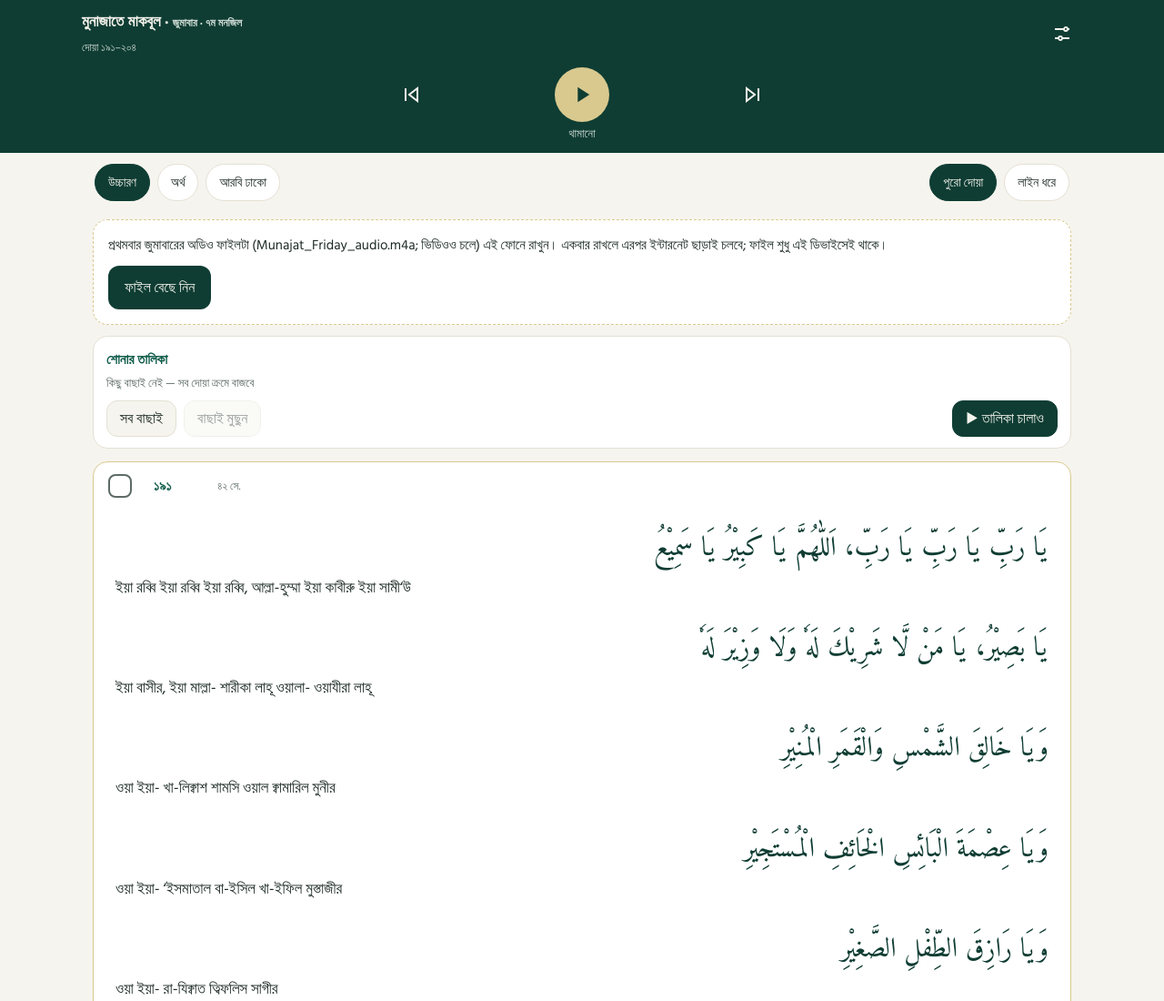
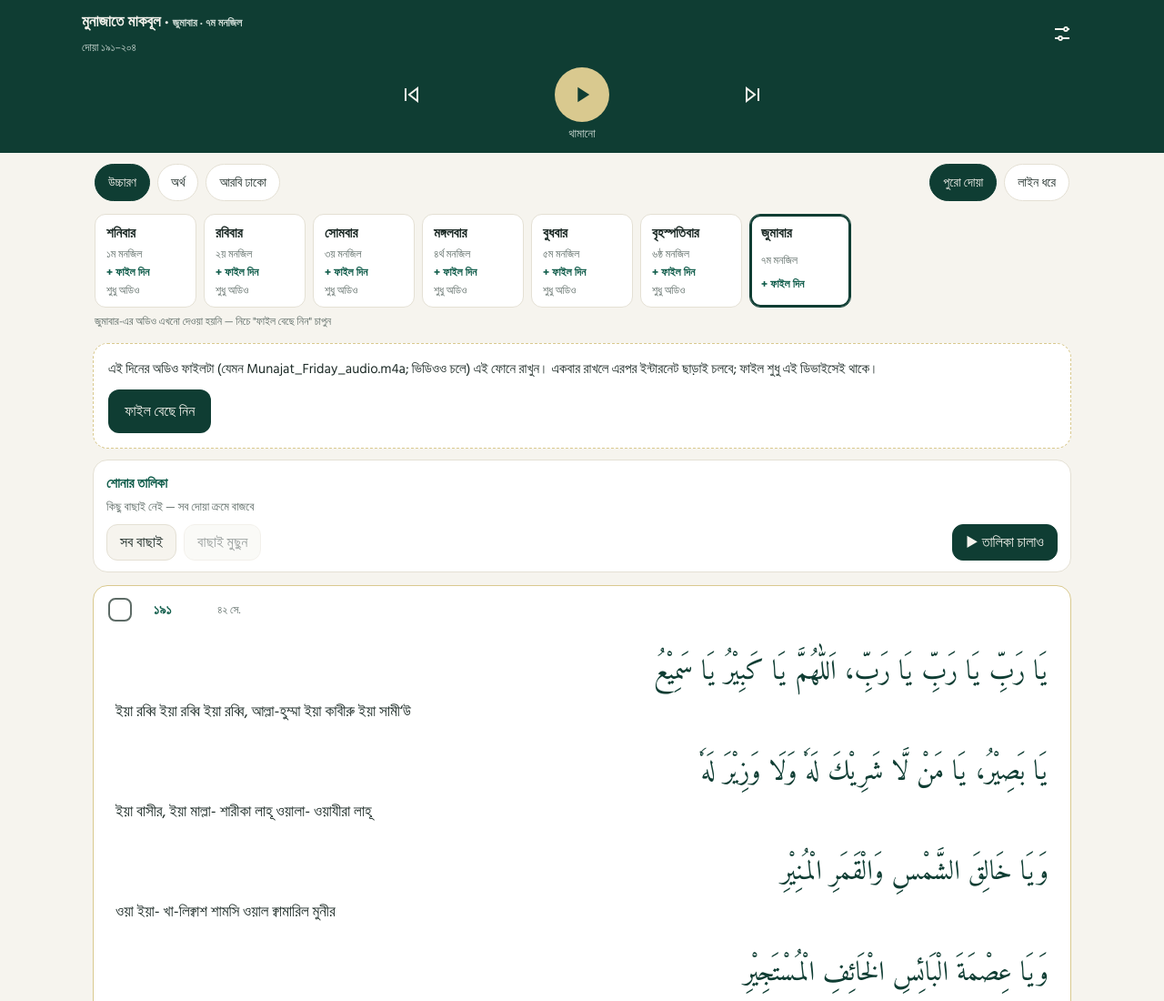
Before and after one commit to SIL-CBS/shopno-kuthir, a plain HTML site: page munajat/index.html in a window 1280 px wide. Shown: the top 1100 px of the page at 91% size. Drawn offline with Linux system fonts and the light colour scheme.

Commit message:
Munajat: 7-day list, separate file per day

```diff
--- a/munajat/app.js
+++ b/munajat/app.js
@@ -6,11 +6,22 @@
   let S; try { S = Object.assign({}, DEF, JSON.parse(localStorage.getItem(KEY) || '{}')); } catch (e) { S = Object.assign({}, DEF); }
   if (S.v !== VER) { S.nudge = {}; S.v = VER; } // সময় নতুন করে মেলানো হয়েছে — পুরোনো সরানো বাদ
   if (!Array.isArray(S.sel)) S.sel = [];
-  const save = () => { try { localStorage.setItem(KEY, JSON.stringify(S)); } catch (e) {} };
-  const day = DATA.days[0], duas = day.duas, DAYKEY = day.id || 'friday';
+  /* ---------- দিন: ৭ দিনের তালিকা; যে দিনের লেখা এখনো নেই, সেটা পুরো ফাইল এক টানা বাজে ---------- */
+  const DAYS = [['saturday', 'শনিবার', '১ম মনজিল'], ['sunday', 'রবিবার', '২য় মনজিল'], ['monday', 'সোমবার', '৩য় মনজিল'], ['tuesday', 'মঙ্গলবার', '৪র্থ মনজিল'], ['wednesday', 'বুধবার', '৫ম মনজিল'], ['thursday', 'বৃহস্পতিবার', '৬ষ্ঠ মনজিল'], ['friday', 'জুমাবার', '৭ম মনজিল']];
+  let DAYID = 'friday'; try { DAYID = localStorage.getItem('mm_day') || 'friday'; } catch (e) {}
+  if (!DAYS.some((d) => d[0] === DAYID)) DAYID = 'friday';
+  const DMETA = DAYS.find((d) => d[0] === DAYID);
+  const day = DATA.days.find((d) => d.id === DAYID) || {id: DAYID, title: DMETA[1] + ' · ' + DMETA[2], range: 'লেখা এখনো যোগ হয়নি — শুধু অডিও', placeholder: true,
+    duas: [{no: '—', s: 0, e: 1e6, lines: [{ar: '', bn: 'এই দিনের আরবি লেখা, উচ্চারণ আর অর্থ এখনো যোগ হয়নি। অডিও পুরোটা বাজবে।', s: 0, e: 1e6}]}]};
+  const duas = day.duas, DAYKEY = DAYID;
+  // প্রতিটি দিনের বাছাই, কোন দোয়ায় ছিলেন আর সময়-ঠিক আলাদা থাকে
+  S.perDay = S.perDay || {}; if (!S.perDay.friday && !S.dayInit) S.perDay.friday = {dua: S.dua, sel: S.sel, nudge: S.nudge}; S.dayInit = 1;
+  { const pd = S.perDay[DAYID] || {}; S.dua = Math.min(pd.dua || 0, duas.length - 1); S.sel = (pd.sel || []).filter((i) => i < duas.length); S.nudge = pd.nudge || {}; }
+  const save = () => { S.perDay[DAYID] = {dua: S.dua, sel: S.sel, nudge: S.nudge}; try { localStorage.setItem(KEY, JSON.stringify(S)); } catch (e) {} };
   /* ---------- IndexedDB: মিডিয়া ফাইল ---------- */
   const idb = () => new Promise((ok, bad) => { const r = indexedDB.open('munajat', 1); r.onupgradeneeded = () => r.result.createObjectStore('media'); r.onsuccess = () => ok(r.result); r.onerror = () => bad(r.error); });
   const putMedia = async (k, blob) => { const db = await idb(); return new Promise((ok, bad) => { const t = db.transaction('media', 'readwrite'); t.objectStore('media').put(blob, k); t.oncomplete = ok; t.onerror = () => bad(t.error); }); };
+  const mediaKeys = async () => { try { const db = await idb(); return await new Promise((ok) => { const r = db.transaction('media').objectStore('media').getAllKeys(); r.onsuccess = () => ok(r.result || []); r.onerror = () => ok([]); }); } catch (e) { return []; } };
   const getMedia = async (k) => { const db = await idb(); return new Promise((ok) => { const r = db.transaction('media').objectStore('media').get(k); r.onsuccess = () => ok(r.result || null); r.onerror = () => ok(null); }); };
   /* ---------- সময় ---------- */
   const LEAD = 0.12; // লাইনের শুরু যেন কেটে না যায়
@@ -88,9 +99,17 @@
   $('#sheet').addEventListener('click', (ev) => { if (ev.target.id === 'sheet') $('#sheet').hidden = true; });
   document.addEventListener('click', (ev) => { const l = ev.target.closest('.ln'); if (!l || ev.target.closest('button')) return; const j = +l.dataset.line; if (!media.src) return; if (S.mode === 'line') playDua(S.dua, j); else { const [s] = lineSpan(S.dua, j); if (!plan) playDua(S.dua); media.currentTime = Math.max(0, s - LEAD); } });
   $('#file').addEventListener('change', async (ev) => { const f = ev.target.files[0]; if (!f) return; $('#fileMsg').textContent = 'রাখা হচ্ছে…'; try { await putMedia(DAYKEY, f); if (navigator.storage && navigator.storage.persist) navigator.storage.persist(); await loadMedia(); } catch (e) { $('#fileMsg').textContent = 'রাখা যায়নি: ' + e.message; } });
-  const loadMedia = async () => { let blob = null; try { blob = await getMedia(DAYKEY); } catch (e) {} if (!blob) { document.body.classList.add('nofile'); $('#fileMsg').textContent = ''; return; } document.body.classList.remove('nofile'); document.body.classList.toggle('audio-only', /^audio\//.test(blob.type) || /\.(m4a|mp3|aac|ogg|wav)$/i.test(blob.name || '')); media.src = URL.createObjectURL(blob); media.load(); $('#fileMsg').textContent = 'ফাইল এই ডিভাইসে আছে · ' + bn((blob.size / 1048576).toFixed(1)) + ' MB'; };
+  const loadMedia = async () => { let blob = null; try { blob = await getMedia(DAYKEY); } catch (e) {} if (!blob) { document.body.classList.add('nofile'); $('#fileMsg').textContent = DMETA[1] + '-এর অডিও এখনো দেওয়া হয়নি — নিচে "ফাইল বেছে নিন" চাপুন'; return; } document.body.classList.remove('nofile'); document.body.classList.toggle('audio-only', /^audio\//.test(blob.type) || /\.(m4a|mp3|aac|ogg|wav)$/i.test(blob.name || '')); media.src = URL.createObjectURL(blob); media.load(); if (day.placeholder) media.addEventListener('loadedmetadata', () => { const e = Math.max(1, media.duration - 0.1); duas[0].e = e; duas[0].lines[0].e = e; }, {once: true}); drawDays(); $('#fileMsg').textContent = DMETA[1] + '-এর ফাইল এই ডিভাইসে আছে · ' + bn((blob.size / 1048576).toFixed(1)) + ' MB'; };
   if ('mediaSession' in navigator) { try { navigator.mediaSession.setActionHandler('play', toggle); navigator.mediaSession.setActionHandler('pause', toggle); navigator.mediaSession.setActionHandler('nexttrack', () => $('#next').click()); navigator.mediaSession.setActionHandler('previoustrack', () => $('#prev').click()); } catch (e) {} }
   if ('serviceWorker' in navigator && location.protocol === 'https:') navigator.serviceWorker.register('sw.js');
   $('#dayTitle').textContent = day.title; $('#dayRange').textContent = day.range; const src = $('#mnSrc'); if (src && day.mnSrc) src.href = day.mnSrc;
-  render(); loadMedia();
+  /* ---------- দিনের তালিকা ---------- */
+  async function drawDays() { const box = $('#days'); if (!box) return; const keys = await mediaKeys();
+    box.innerHTML = DAYS.map(([id, nm, mz]) => { const has = keys.includes(id), txt = DATA.days.some((d) => d.id === id);
+      return `<button type="button" class="dy${id === DAYID ? ' cur' : ''}" data-day="${id}"><b>${nm}</b><small>${mz}</small><i class="${has ? 'ok' : 'no'}">${has ? '✓ ফাইল আছে' : '+ ফাইল দিন'}</i>${txt ? '' : '<i class="tx">শুধু অডিও</i>'}</button>`; }).join('');
+    box.querySelectorAll('[data-day]').forEach((b) => b.onclick = async () => { const id = b.dataset.day, has = (await mediaKeys()).includes(id);
+      if (id === DAYID) { if (!has) { $('#file').value = ''; $('#file').click(); } return; }
+      save(); try { localStorage.setItem('mm_day', id); } catch (e) {} if (!has) { try { sessionStorage.setItem('mm_pick', '1'); } catch (e) {} } location.reload(); }); }
+  render(); loadMedia(); drawDays();
+  try { if (sessionStorage.getItem('mm_pick')) { sessionStorage.removeItem('mm_pick'); $('#fileMsg').textContent = DMETA[1] + '-এর অডিও দিন — নিচের "ফাইল বেছে নিন" চাপুন'; } } catch (e) {}
 })();
--- a/munajat/index.html
+++ b/munajat/index.html
@@ -71,7 +71,8 @@ main{padding:6px 12px 120px}
 .st{display:flex;align-items:center;justify-content:space-between;gap:10px}.st div{display:flex;align-items:center;gap:6px}.st button{width:44px}.st output{min-width:60px;text-align:center;font-weight:700;color:var(--accent);font-size:17px}
 .st small{display:block;color:var(--muted);font-size:12px}
 .file{margin:12px;padding:16px;border-radius:16px;background:var(--card);border:1px dashed var(--gold);display:none}
-.nofile .file{display:block}.file p{margin:0 0 10px;font-size:15px;line-height:1.6}
+.nofile .file{display:block}
+.days{display:flex;gap:8px;overflow-x:auto;padding:10px 14px 4px;scrollbar-width:thin}.dy{flex:0 0 auto;display:grid;gap:1px;text-align:left;border:1px solid var(--line);background:var(--card);border-radius:12px;padding:8px 12px;min-width:112px}.dy b{font-size:15px}.dy small{font-size:12px;color:var(--muted)}.dy i{font-style:normal;font-size:12px}.dy i.ok{color:#1d6b3a}.dy i.no{color:var(--accent)}.dy i.tx{color:var(--muted)}.dy.cur{border-color:var(--deep);box-shadow:inset 0 0 0 2px var(--deep)}.file p{margin:0 0 10px;font-size:15px;line-height:1.6}
 .big{min-height:48px;border-radius:12px;border:0;background:var(--deep);color:#f6f4ee;padding:0 18px;font-size:16px}
 #fileMsg{font-size:12px;color:var(--muted);padding:2px 14px}
 @media (min-width:900px){.stage{grid-template-columns:minmax(0,1fr) 300px;align-items:end}video{max-height:42vh}}
@@ -106,9 +107,10 @@ main{padding:6px 12px 120px}
     <button class="chip" data-set="mode:line">লাইন ধরে</button>
   </div>
   <button type="button" class="arnote" data-tg="hideAr">আরবি ঢাকা আছে (মুখস্থ যাচাইয়ের জন্য) — দেখাতে এখানে চাপুন</button>
+  <section class="days" id="days" aria-label="দিন বাছাই"></section>
   <div id="fileMsg"></div>
   <section class="file">
-    <p>প্রথমবার জুমাবারের অডিও ফাইলটা (Munajat_Friday_audio.m4a; ভিডিওও চলে) এই ফোনে রাখুন। একবার রাখলে এরপর ইন্টারনেট ছাড়াই চলবে; ফাইল শুধু এই ডিভাইসেই থাকে।</p>
+    <p>এই দিনের অডিও ফাইলটা (যেমন Munajat_Friday_audio.m4a; ভিডিওও চলে) এই ফোনে রাখুন। একবার রাখলে এরপর ইন্টারনেট ছাড়াই চলবে; ফাইল শুধু এই ডিভাইসেই থাকে।</p>
     <button class="big" id="addFile">ফাইল বেছে নিন</button>
     <input type="file" id="file" accept="audio/*,video/*,.m4a,.mp3,.mp4,.aac,.wav,.ogg,.webm" hidden>
   </section>
@@ -134,7 +136,7 @@ main{padding:6px 12px 120px}
     <div class="grp"><span>ফাইল</span><button class="big" onclick="document.getElementById('file').click()">অন্য ফাইল দিন</button></div>
   </div>
 </div>
-<script src="data.js?v=8"></script>
-<script src="app.js?v=8"></script>
+<script src="data.js?v=9"></script>
+<script src="app.js?v=9"></script>
 </body>
 </html>
--- a/munajat/sw.js
+++ b/munajat/sw.js
@@ -1,4 +1,4 @@
-const C = 'munajat-v8', SHELL = ['./', 'index.html', 'app.js?v=8', 'data.js?v=8', 'manifest.json', 'icon.svg'];
+const C = 'munajat-v9', SHELL = ['./', 'index.html', 'app.js?v=9', 'data.js?v=9', 'manifest.json', 'icon.svg'];
 self.addEventListener('install', (e) => { e.waitUntil(caches.open(C).then((c) => c.addAll(SHELL)).then(() => self.skipWaiting())); });
 self.addEventListener('activate', (e) => { e.waitUntil(caches.keys().then((ks) => Promise.all(ks.filter((k) => k !== C).map((k) => caches.delete(k)))).then(() => self.clients.claim())); });
 const keep = (req, r) => { if (r && (r.ok || r.type === 'opaque')) { const cp = r.clone(); caches.open(C).then((c) => c.put(req, cp)); } return r; };
```
